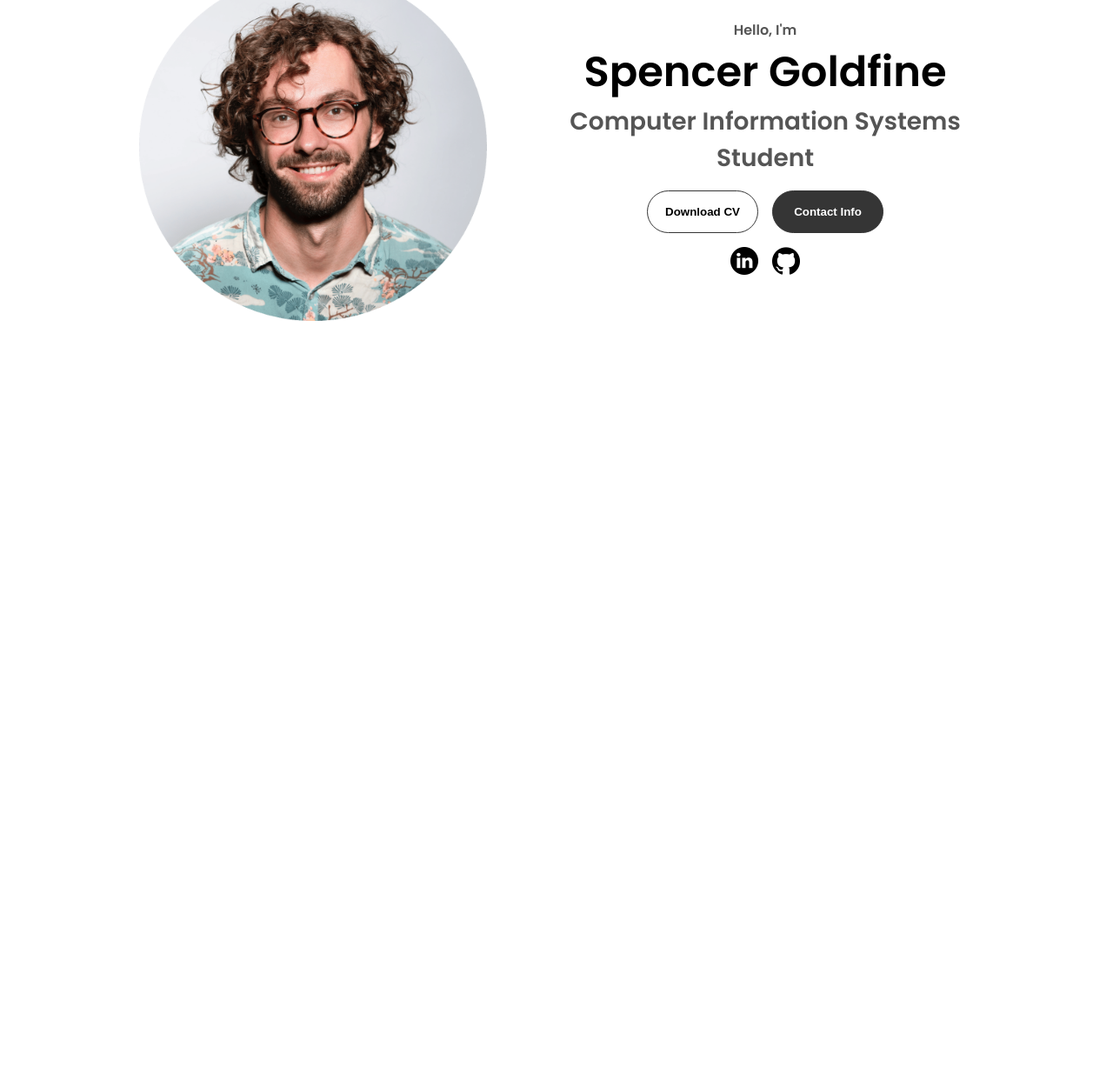
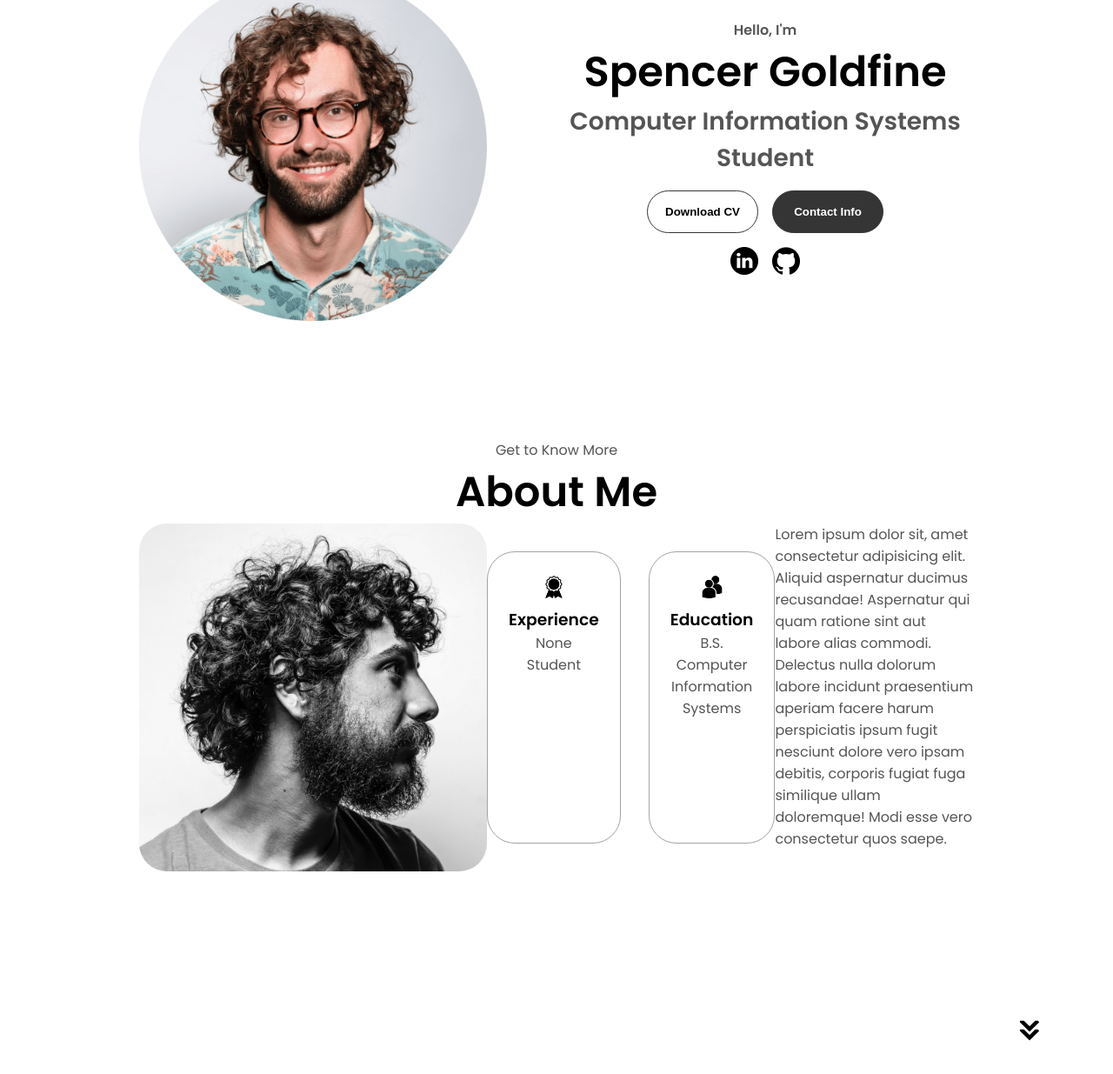
Before and after one commit to SGoldfine/html-css-js-resume, a plain HTML site: page index.html in a window 1280 px wide. Shown: the part 303-1538 px from the top of the page at 87% size. Before the commit the page ends 800 px from the top, so only its background shows below. Drawn offline with Linux system fonts and the light colour scheme.

Commit message:
added about page

```diff
--- a/index.html
+++ b/index.html
@@ -61,6 +61,40 @@
             </div>
         </div>
     </section>
+    <section id="about">
+        <p class="section__text__p1">Get to Know More</p>
+        <h1 class="title">About Me</h1>
+        <div class="section-container">
+            <div class="section__pic-container">
+                <img src="./assets/about-pic.png" alt="Profile Picture" class="about-pic">
+            </div>
+            <div class="about-details-container">
+                <div class="about-containers">
+                    <div class="details-container">
+                        <img src="./assets/experience.png" alt="experience icon"
+                        class="icon">
+                        <h3>Experience</h3>
+                        <p>None <br>Student</p>
+                    </div>
+                    <div class="details-container">
+                        <img src="./assets/education.png" alt="education icon"
+                        class="icon">
+                        <h3>Education</h3>
+                        <p>B.S. <br>Computer Information Systems</p>
+                    </div>
+                </div>
+                <div class="text-container">
+                    <p>Lorem ipsum dolor sit, amet consectetur adipisicing elit. Aliquid
+                        aspernatur ducimus recusandae! Aspernatur qui quam ratione sint aut
+                        labore alias commodi. Delectus nulla dolorum labore incidunt
+                        praesentium aperiam facere harum perspiciatis ipsum fugit nesciunt
+                        dolore vero ipsam debitis, corporis fugiat fuga similique ullam
+                        doloremque! Modi esse vero consectetur quos saepe.</p>
+                </div>
+            </div>
+        </div>
+        <img src="./assets/arrow.png" alt="arrow icon" class="icon arrow" onClick="location.href='./#experience'">
+    </section>
     <script src="script.js"></script>
 </body>
 </html>
--- a/styles.css
+++ b/styles.css
@@ -266,3 +266,45 @@ section {
 .btn-container {
     gap: 1rem;
 }
+
+/* About Section */
+
+#about {
+    position: relative;
+}
+
+.about-containers {
+    gap: 2rem;
+    margin-bottom: 2rem;
+    margin-top: 2rem;
+}
+
+.about-details-container {
+    justify-content: center;
+    flex: column;
+}
+
+.about-containers,
+.about-details-container {
+    display: flex;
+}
+
+.about-pic {
+    border-radius: 2rem;
+}
+
+.arrow {
+    position: absolute;
+    right: -5rem;
+    bottom: 2.5rem;
+}
+
+.details-container {
+    padding: 1.5rem;
+    flex: 1;
+    background: white;
+    border-radius: 2rem;
+    border: rgb(53, 53, 53) 0.1rem solid;
+    border-color: rgb(163, 163, 163);
+    text-align: center;
+}
```
